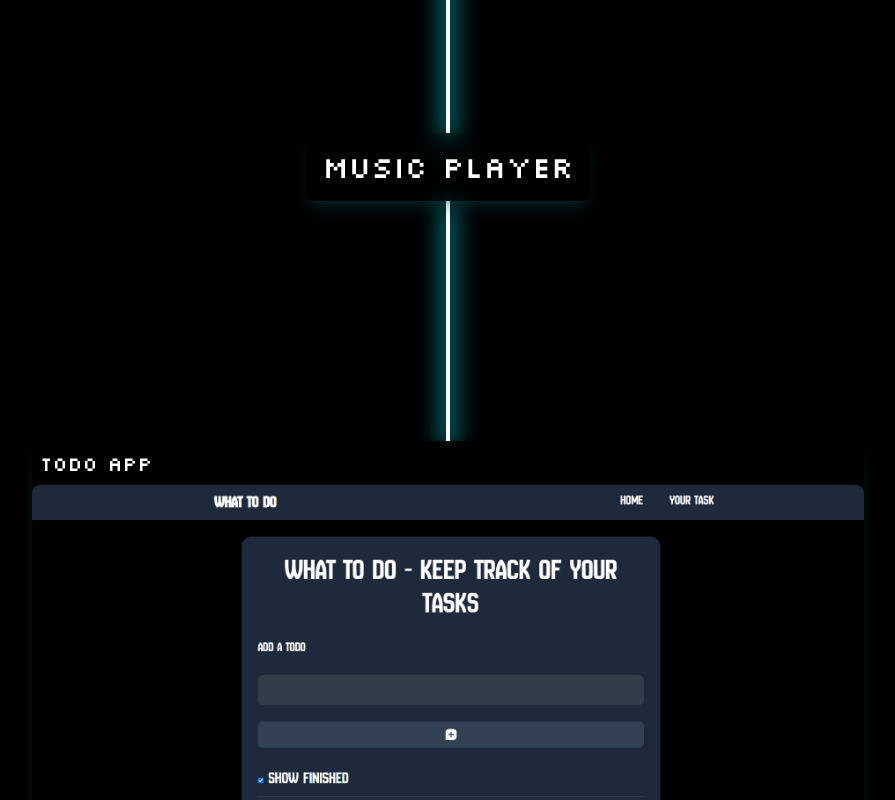
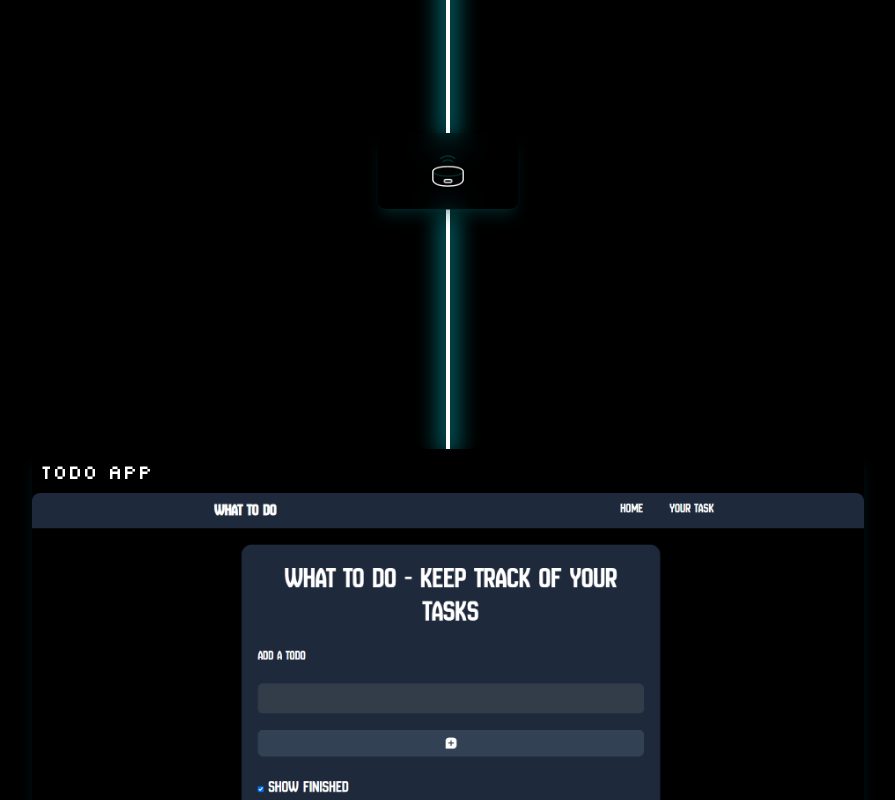
Before and after one commit to AliyasAhmed/PortFolio, a React (Vite) app: page / in a window 1280 px wide. Shown: the part 3240-4040 px from the top of the page, without its empty margins (192-1087 px from the left). Built offline with nearby package versions, Linux system fonts and the light colour scheme; some icons are missing.

Commit message:
Github animated icon added for lg and sm default icon

```diff
--- a/src/Components/Projects.jsx
+++ b/src/Components/Projects.jsx
@@ -4,10 +4,11 @@ import Netflix from "../assets/Netflix.png";
 import Todo from "../assets/Todoapp.png";
 import X from "../assets/X.png";
 import Password from "../assets/PasswordManager.png";
-import wings from "../assets/Wings.svg";
+import xgif from "../assets/gif/x.gif";
 import LightSaver from "./Line";
 import InViewAnimation from "./InViewAnimation";
 import { motion } from "motion/react";
+import speaker from "../assets/gif/musicplayer.gif";
 
 const projects = [
   {
@@ -20,11 +21,14 @@ const projects = [
     ],
     link: "https://musicplayerclone.freewebhostmost.com/",
     buttonText: "Music Player",
+    buttonimg: speaker,
+    buttonClass: "w-[25vw] lg:w-[11vw] flex justify-center",
+    imgClass: "w-[8vw] lg:w-[3.5vw]",
   },
   {
     title: "Todo App",
     image: Todo,
-    imageClass: "rounded-lg  ",
+    imageClass: "rounded-lg",
     descriptions: [
       "When I was studying React and Tailwind, I created this to-do app because I wanted to create a project that wasn't in HTML, CSS, or JS, and React was ideal for that. I created this using Tailwind and React. It can add, delete, and edit tasks, and it uses the browser's storage to save the most recent tasks so you don't lose any. It can do anything that other tasks can accomplish. it is responsive for any device.",
       "Visit the link below to learn more about this initiative.",
@@ -54,13 +58,14 @@ const projects = [
     ],
     link: "https://project-x-ruddy.vercel.app/",
     buttonText: "X",
-    buttonClass: "w-[6rem]",
-    // buttonimg:x,
+    buttonClass: "w-[25vw] lg:w-[4vw] flex justify-center",
+    buttonimg: xgif,
+    imgClass: "w-[7vw]",
   },
   {
     title: "Password Manager",
     image: Password,
-    imageClass: "rounded-lg w-auto h-auto  ",
+    imageClass: "rounded-lg w-auto h-auto",
     descriptions: [
       "Using React and Tailwind, I created this fully working password manager. It also has a full-stack version, however that version is not ready for deployment because authentication is required. This version saves the passwords in your browser, preventing unauthorised access..",
       "Visit the link below to learn more about this initiative.",
@@ -82,10 +87,10 @@ const Projects = () => {
       </InViewAnimation>
 
       {projects.map((project, index) => (
-        <React.Fragment key={index} >
+        <React.Fragment key={index}>
           <LightSaver />
 
-          <InViewAnimation  className="backdrop-blur-sm rounded-2xl bg-bg text-white h-auto lg:w-[65vw] md:w-[75vw] w-[85vw] shadow-shadow shadow-lg md:text-2xl lg:text-xl overflow-hidden ">
+          <InViewAnimation className="backdrop-blur-sm rounded-2xl bg-bg text-white h-auto lg:w-[65vw] md:w-[75vw] w-[85vw] shadow-shadow shadow-lg md:text-2xl lg:text-xl overflow-hidden ">
             <p className="p-2">{project.title}</p>
             <motion.img
               whileHover={{
```
Also changed, not shown: src/assets/gif/musicplayer.gif (added), src/assets/gif/x.gif (added).
